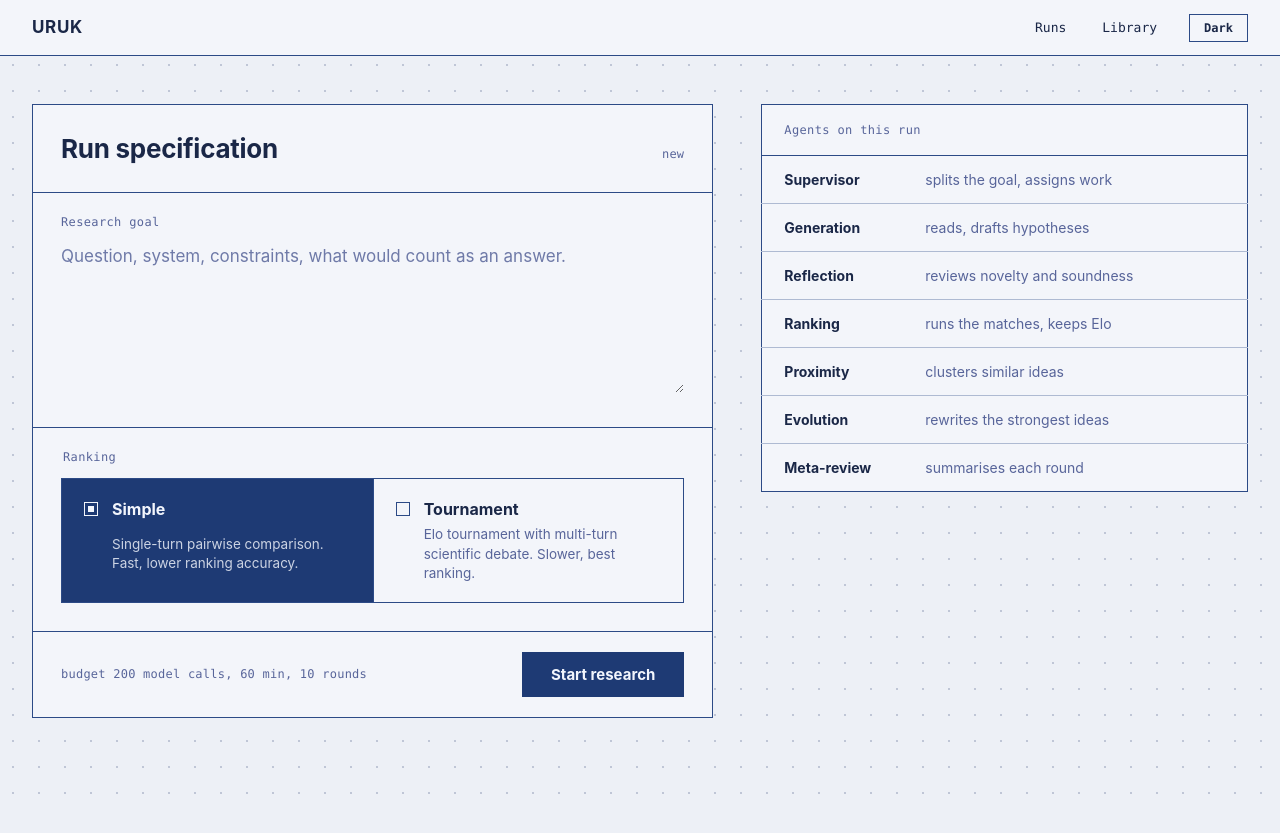
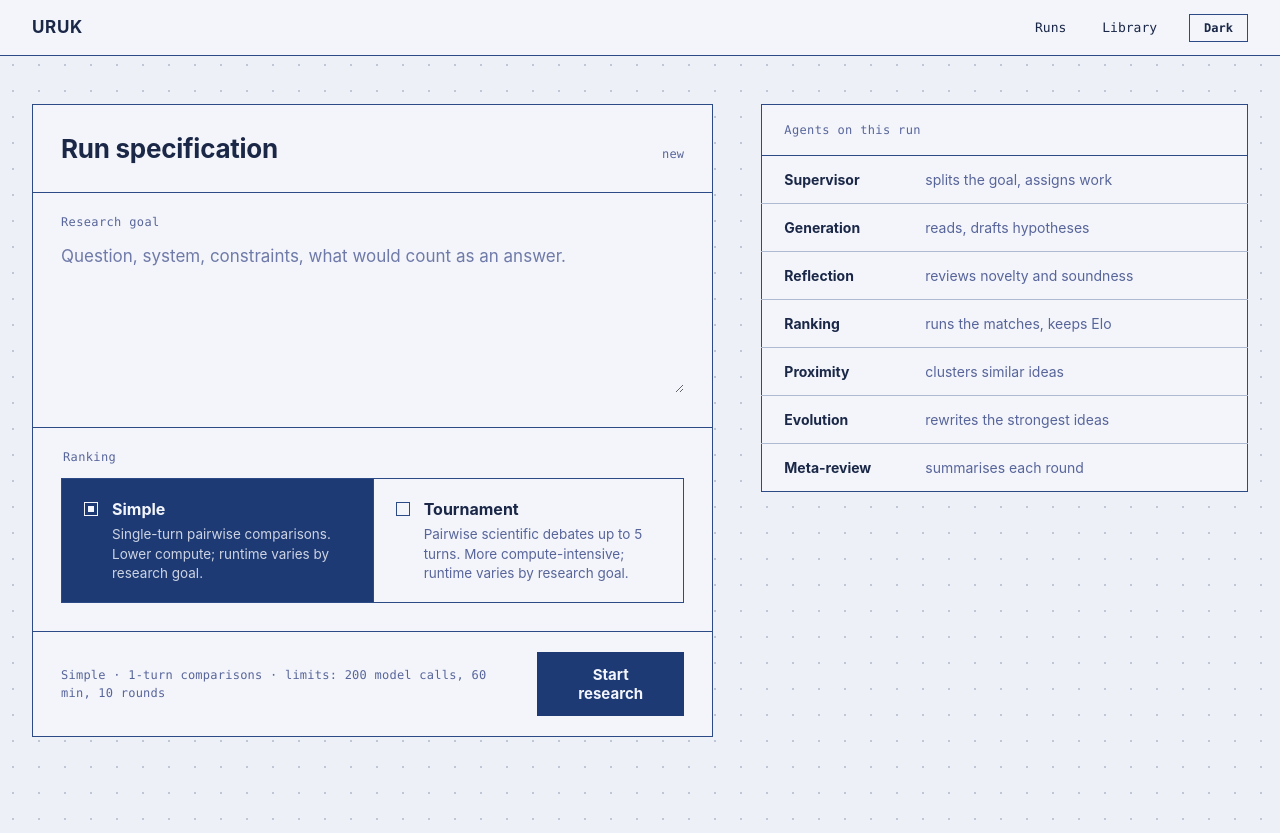
Before and after one commit to dragmakex/uruk, a Next.js app in the folder web/: page /runs/new in a window 1280 px wide. Built offline with nearby package versions, Linux system fonts and the light colour scheme.

Commit message:
fix(web-ui): adapt run limits to ranking choice

```diff
--- a/web/components/RunForm.tsx
+++ b/web/components/RunForm.tsx
@@ -6,8 +6,18 @@ import { ApiFailure, startRun } from "@/lib/api";
 
 const MAX_GOAL_CHARS = 8000;
 
-/** Real budget facts sent with the request; shown instead of an estimate. */
-export const DEFAULT_BUDGET_NOTE = "budget 200 model calls, 60 min, 10 rounds";
+/**
+ * Real Uruk limits sent with the request, plus the selected ranking depth.
+ * Google's AI co-scientist paper calls tournament ranking computationally
+ * intensive but does not publish fixed per-mode wall-clock durations, so this
+ * deliberately states limits rather than an estimated completion time.
+ */
+export const BUDGET_NOTES = {
+  simple:
+    "Simple · 1-turn comparisons · limits: 200 model calls, 60 min, 10 rounds",
+  tournament:
+    "Tournament · debates up to 5 turns · limits: 200 model calls, 60 min, 10 rounds",
+} as const;
 
 /**
  * The run specification form: research goal plus the ranking choice.
@@ -101,7 +111,8 @@ export function RunForm() {
               <span className="choice-mark" aria-hidden="true" />
               <span className="choice-name">Simple</span>
               <span className="choice-desc">
-                Single-turn pairwise comparison. Fast, lower ranking accuracy.
+                Single-turn pairwise comparisons. Lower compute; runtime varies
+                by research goal.
               </span>
             </label>
             <label
@@ -117,8 +128,8 @@ export function RunForm() {
               <span className="choice-mark" aria-hidden="true" />
               <span className="choice-name">Tournament</span>
               <span className="choice-desc">
-                Elo tournament with multi-turn scientific debate. Slower, best
-                ranking.
+                Pairwise scientific debates up to 5 turns. More compute-intensive;
+                runtime varies by research goal.
               </span>
             </label>
           </div>
@@ -126,7 +137,9 @@ export function RunForm() {
       </div>
 
       <div className="panel-foot">
-        <span className="micro">{DEFAULT_BUDGET_NOTE}</span>
+        <span className="micro" aria-live="polite">
+          {BUDGET_NOTES[ranking]}
+        </span>
         <button type="submit" className="btn" disabled={submitting}>
           {submitting ? "Starting run" : "Start research"}
         </button>
```
Also changed, not shown: 1 other file (tests, documents, lock files or other folders).
